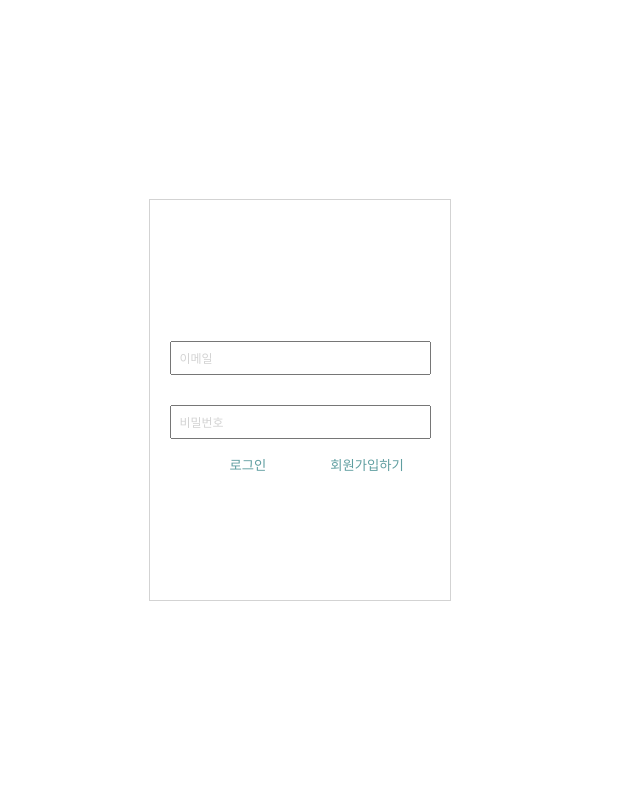
After one commit to YuMinho915/instagram, a Flask app: page /login in a window 1280 px wide. The commit adds this page. Shown: the whole page, without its empty margins (0-640 px from the left). Run offline with Flask 2, Linux system fonts and the light colour scheme; some libraries are stand-ins or nearby versions.

Commit message:
login생성 이동우님

```diff
--- a/app.py
+++ b/app.py
@@ -1,10 +1,20 @@
-from flask import Flask, render_template, request, jsonify
+from flask import Flask, render_template, jsonify, request, redirect, url_for
 from requests.api import post
+from werkzeug.utils import secure_filename
 from datetime import datetime
-app = Flask(__name__)
-from bs4 import BeautifulSoup
 import requests
 import certifi
+import hashlib
+import datetime
+import jwt
+import re
+
+app = Flask(__name__)
+app.config["TEMPLATES_AUTO_RELOAD"] = True
+app.config['UPLOAD_FOLDER'] = "./static/profile_pics"
+
+SECRET_KEY = 'YESMYNAMEDONGWOO'
+
 from pymongo import MongoClient
 client = MongoClient('mongodb+srv://test:sparta@cluster0.u0c0t.mongodb.net/Cluster0?retryWrites=true&w=majority',tlsCAFile=certifi.where())
 db = client.dbinstagram
@@ -13,7 +23,7 @@ db = client.dbinstagram
 def index():
     return render_template('instagrem.html')
 
-# 구현정 댓글 작업 중==============================================================
+# 구현정 댓글 작업==============================================================
 # 댓글 달기
 @app.route("/comment", methods=["GET"])
 def comment_get():
@@ -38,6 +48,117 @@ def insta_comment():
     return jsonify({'msg': 'POST /comment/ 저장'})
 
 
+# 이동우 로그인 작업==============================================================
+
+# 아이디 정규표현식
+# 아이디 중복확인
+def is_email(email1):
+    find_id = db.users.find_one({"email": email1}, {"email": True, '_id': False}, )
+    if re.search('[a-zA-Z0-9+-_.]+@[a-zA-Z0-9-]+\.[a-zA-Z0-9-.]+', email1) is None:  # 이메일형식 적합성 검사
+        return "이매일 형식을 확인하세요"
+
+    elif find_id is not None:
+        return "이미 사용중인 이메일 입니다"
+
+    else:
+        print('아이디 적합')
+        return True
+
+
+# 비밀번호 정규표현식
+def is_password(pwd):
+    special_char = ['!', '@', '#', '_', '*', '.']
+
+    if len(pwd) < 8 or len(pwd) > 21:   # 비밀번호 8자 이상 20자 이하
+
+        return False
+    elif re.search('[0-9]+', pwd) is None:  # 최소 1개이상 숫자
+
+        return False
+    elif re.search('[a-z A-Z]+', pwd) is None:  # 최소 1개이상 영문자
+
+        return False
+    elif not any(c in special_char for c in pwd):  # 최소 1개이상 특수문자
+
+        return False
+    else:
+        print('비밀번호 적합')
+        return True
+
+
+#################  api 하는곳 ################################################################
+
+
+@app.route('/')
+def home():
+    token_receive = request.cookies.get('mytoken')
+    try:
+        payload = jwt.decode(token_receive, SECRET_KEY, algorithms=['HS256'])
+
+        return render_template('login.html')
+    except jwt.ExpiredSignatureError:
+        return redirect(url_for("login", msg="로그인 시간이 만료되었습니다."))
+    except jwt.exceptions.DecodeError:
+        return redirect(url_for("login", msg="로그인 정보가 존재하지 않습니다."))
+
+
+
+
+# 회원가입
+@app.route('/sign_up', methods=['GET', 'POST'])
+def sign_up():
+    if request.method == 'GET':
+        return render_template('login.html')
+    else:
+
+        email_receive = request.form['email_give']
+        name_receive = request.form['name_give']
+        nickname_receive = request.form['nickname_give']
+        password_receive = request.form['password_give']
+        password_hash = hashlib.sha256(
+            password_receive.encode('utf-8')).hexdigest()
+
+        # 정규표헌식 예외처리
+        email_check = is_email(email_receive)
+        if email_check != True:
+            return jsonify({'msg': email_check})
+        if is_password(password_receive) == False:
+            return jsonify({'msg': '영어와 숫자 특수문자를 혼합하여 8자 이상 비밀번호를 만들어주세요 '})
+
+        doc = {"email": email_receive,
+               "name": name_receive,
+               "nickname": nickname_receive,
+               "password": password_hash
+
+               }
+        db.users.insert_one(doc)
+        return jsonify({'result': 'success', 'msg': '회원가입 완료'})
+
+#로그인 기능 구현
+@app.route('/login', methods=['GET', 'POST'])
+def login():
+    if request.method == 'GET':
+        return render_template('login.html')
+    else:
+        email = request.form['email_give']
+        password = request.form['password_give']
+
+        password_hash = hashlib.sha256(password.encode('utf-8')).hexdigest()
+        result = db.users.find_one({'email': email, 'password':password_hash})
+        print(email, password)
+
+        if result is not None:
+            payload = {
+                'id': email,
+                'exp': datetime.utcnow() + timedelta(seconds=60 * 60 * 24)  # 로그인 24시간 유지
+            }
+            token = jwt.encode(payload, SECRET_KEY, algorithm='HS256')
+            return jsonify({'result': 'success', 'token': token})
+
+        # 찾지 못하면
+        else:
+            return jsonify({'result': 'fail', 'msg': '아이디/비밀번호가 일치하지 않습니다.'})
+
 
 
 
--- /dev/null
+++ b/static/login.css
@@ -0,0 +1,68 @@
+body {
+  margin: 0;
+}
+
+.login_container {
+  display: flex;
+  justify-content: center;
+  align-items: center;
+  width: 600px;
+  height: 800px;
+}
+
+.register_container {
+  display: flex;
+  justify-content: center;
+  align-items: center;
+  width: 600px;
+  height: 800px;
+}
+
+.login_wrap {
+  width: 300px;
+  height: 400px;
+  display: flex;
+  flex-direction: column;
+  justify-content: center;
+  align-items: center;
+  border: 1px solid lightgray;
+}
+
+.login_wrap_input {
+  display: flex;
+  position: relative;
+}
+
+.login_wrap_input input {
+  width: 250px;
+  height: 28px;
+  text-align: left;
+  display: flex;
+  outline: none;
+  margin: 15px 0px;
+  font-size: 10px;
+  padding-left: 5px;
+}
+
+
+.login_wrap_input label {
+  color: lightgray;
+  font-size: 12px;
+  position: absolute;
+  top: 23px;
+  left: 10px;
+}
+
+.login_wrap_input input:valid + label {
+  font-size: 6px;
+  top: 17px;
+  left: 6px;
+}
+
+.login_wrap > div button {
+  width: 100px;
+  margin-left: 15px;
+  border: 0;
+  background-color: #fff;
+  color: cadetblue;
+}
--- a/templates/instagram.html
+++ b/templates/instagram.html
@@ -4,7 +4,7 @@
     <meta charset="UTF-8">
     <meta http-equiv="X-UA-Compatible" content="IE=edge">
     <meta name="viewport" content="width=device-width, initial-scale=1.0">
-    <link rel="stylesheet" href="insta_gram.css">
+    <link rel="stylesheet" href="../static/insta_gram.css">
 
     <script src="https://ajax.googleapis.com/ajax/libs/jquery/3.5.1/jquery.min.js"></script>
     <script src="https://cdnjs.cloudflare.com/ajax/libs/popper.js/1.12.9/umd/popper.min.js"
@@ -96,7 +96,7 @@
                         <div class="post-icons-wrapper">
                             <div class="left-wrapper">
                                 <img class="post-icon" src="../static/like@3x.png">
-                                <img class="post-icon-2" src="../static/camera@3x.png">
+                                <img class="post-icon-2" src="../static/comment@3x.png">
                                 <img class="post-icon" src="../static/dm@3x.png">
                             </div>
                             <div class="right-wrapper">
@@ -179,7 +179,6 @@
                         <img src="https://mblogthumb-phinf.pstatic.net/MjAyMTAzMTZfMjEg/MDAxNjE1ODIzMTQwNTkx.EqGPt8YLXDLGwZnjHE8bKg-2R_zBgtEBse4cjK17bbYg.ad-IQaSwPor7a_gcY9WwlLDMfDJAlRpgD4cwJ-HC8Msg.JPEG.sopia3139/IMG_8445.JPG?type=w800">
                         <div class="post-icons-wrapper">
                             <div class="left-wrapper">
-                                <!-- 아이콘 크기가 달라서 부득이 하게 이렇게 만들었으나, 클래스 없이 img로 처리하는게 맞습니다! -->
                                 <img class="post-icon" src="../static/like@3x.png">
                                 <img class="post-icon-2" src="../static/camera@3x.png">
                                 <img class="post-icon" src="../static/dm@3x.png">
--- /dev/null
+++ b/templates/login.html
@@ -0,0 +1,62 @@
+<!DOCTYPE html>
+<html lang="ko">
+<head>
+    <meta charset="UTF-8">
+    <meta http-equiv="X-UA-Compatible" content="IE=edge">
+    <meta name="viewport" content="width=device-width, initial-scale=1.0">
+    <script src="http://code.jquery.com/jquery-latest.min.js"></script>
+    <link rel="stylesheet" href="../static/login.css">
+    <script src="https://cdnjs.cloudflare.com/ajax/libs/jquery-cookie/1.4.1/jquery.cookie.js"></script>
+
+    <title>인스타 로그인페이지</title>
+</head>
+<body>
+<div class="login_container">
+    <div class="login_wrap">
+
+        <div class="login_wrap_input">
+            <input type="text" id="login_email" required >
+            <label for="login_email">이메일</label>
+        </div>
+
+        <div class="login_wrap_input">
+            <input type="password" id="login_pw" required>
+            <label for="login_pw">비밀번호</label>
+        </div>
+
+        <div>
+            <button onclick="login()">로그인</button>
+            <button onclick="register_change()">회원가입하기</button>
+        </div>
+    </div>
+</div>
+
+<div class="register_container">
+    <div class="login_wrap">
+        <div class="login_wrap_input">
+            <input type="text" id="email" required>
+            <label for="email">이메일</label>
+
+        </div>
+        <div class="login_wrap_input">
+            <input type="text" id="name" required>
+            <label for="pw">성명</label>
+        </div>
+        <div class="login_wrap_input">
+            <input type="text" id="nickname" required>
+            <label for="pw">사용자 이름</label>
+        </div>
+        <div class="login_wrap_input">
+            <input type="password" id="pw" required>
+            <label for="pw">비밀번호</label>
+        </div>
+        <div>
+            <button onclick="register()">회원가입</button>
+            <button onclick="register_change2()">취소</button>
+        </div>
+    </div>
+</div>
+
+<script src="../static/login.js"></script>
+</body>
+</html>
```
Also changed, not shown: static/login.js (added, +64 -0 lines), templates/test.html (added, +10 -0 lines).
